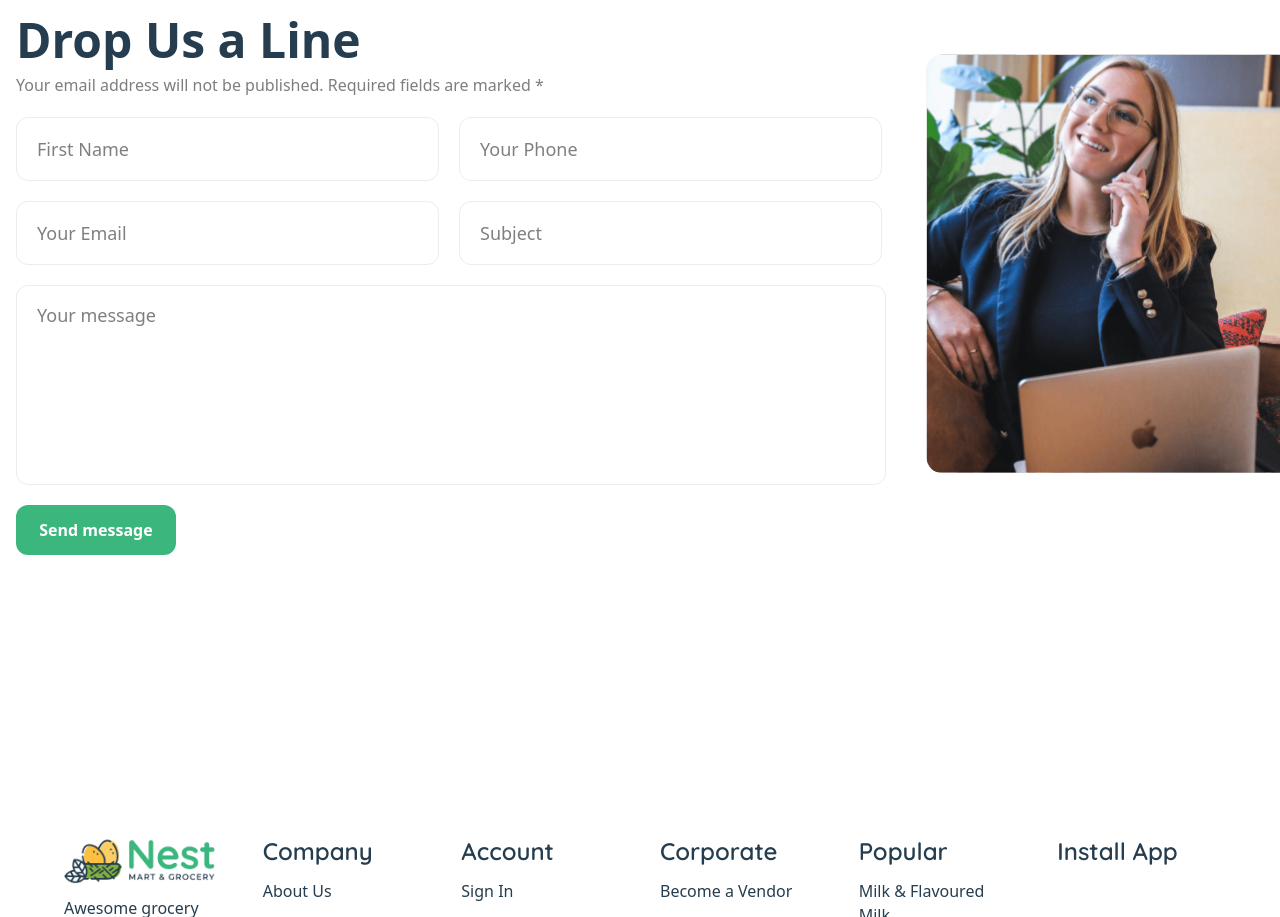
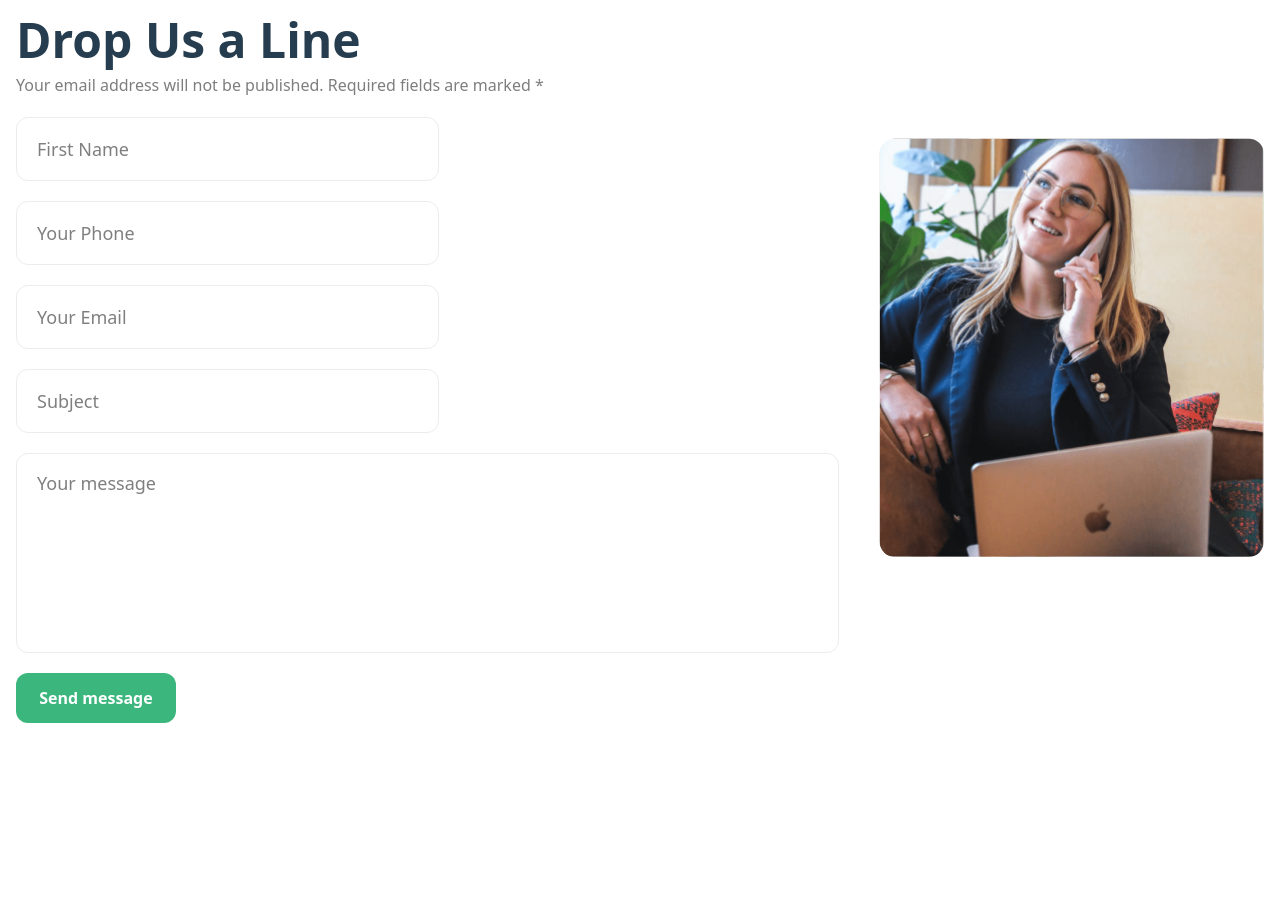
Before and after one commit to mukhriddin42/e-commerce-ui, a React (Vite) app: page /contact in a window 1280 px wide. Shown: the part 1410-2327 px from the top of the page. Built offline with nearby package versions, Linux system fonts and the light colour scheme.

Commit message:
Update Contact.jsx

```diff
--- a/src/pages/Contact.jsx
+++ b/src/pages/Contact.jsx
@@ -119,25 +119,25 @@ export const Contact = () => {
                 </p>
               </div>
 
-              <form className="flex flex-col gap-5">
-                <div className="flex flex-wrap gap-5">
+              <form className="flex flex-col gap-5 w-full">
+                <div className="flex flex-wrap gap-5 w-full">
                   <input
-                    className="rounded-xl border border-[#ECECEC] h-[64px] pl-5 text-[18px] w-[423px] outline-none"
+                    className="rounded-xl border border-[#ECECEC] h-[64px] pl-5 text-[18px] w-full max-w-[423px] outline-none"
                     type="text"
                     placeholder="First Name"
                   />
                   <input
-                    className="rounded-xl border border-[#ECECEC] h-[64px] pl-5 text-[18px] w-[423px] outline-none"
+                    className="rounded-xl border border-[#ECECEC] h-[64px] pl-5 text-[18px] w-full max-w-[423px] outline-none"
                     type="text"
                     placeholder="Your Phone"
                   />
                   <input
-                    className="rounded-xl border border-[#ECECEC] h-[64px] pl-5 text-[18px] w-[423px] outline-none"
+                    className="rounded-xl border border-[#ECECEC] h-[64px] pl-5 text-[18px] w-full max-w-[423px] outline-none"
                     type="text"
                     placeholder="Your Email"
                   />
                   <input
-                    className="rounded-xl border border-[#ECECEC] h-[64px] pl-5 text-[18px] w-[423px] outline-none"
+                    className="rounded-xl border border-[#ECECEC] h-[64px] pl-5 text-[18px] w-full max-w-[423px] outline-none"
                     type="text"
                     placeholder="Subject"
                   />
@@ -145,11 +145,11 @@ export const Contact = () => {
 
                 <textarea
                   maxLength={1000}
-                  className="rounded-xl border border-[#ECECEC] px-5 py-4 text-[18px] w-[870px] h-[200px] outline-none resize-none"
+                  className="rounded-xl border border-[#ECECEC] px-5 py-4 text-[18px] w-full max-w-[870px] h-[200px] outline-none resize-none"
                   placeholder="Your message"
                 ></textarea>
 
-                <button className="rounded-xl bg-[#3BB77E] text-white font-semibold w-40 h-[50px] hover:bg-[#339e6d] transition">
+                <button className="rounded-xl bg-[#3BB77E] text-white font-semibold w-[160px] h-[50px] hover:bg-[#339e6d] transition">
                   Send message
                 </button>
               </form>
```
